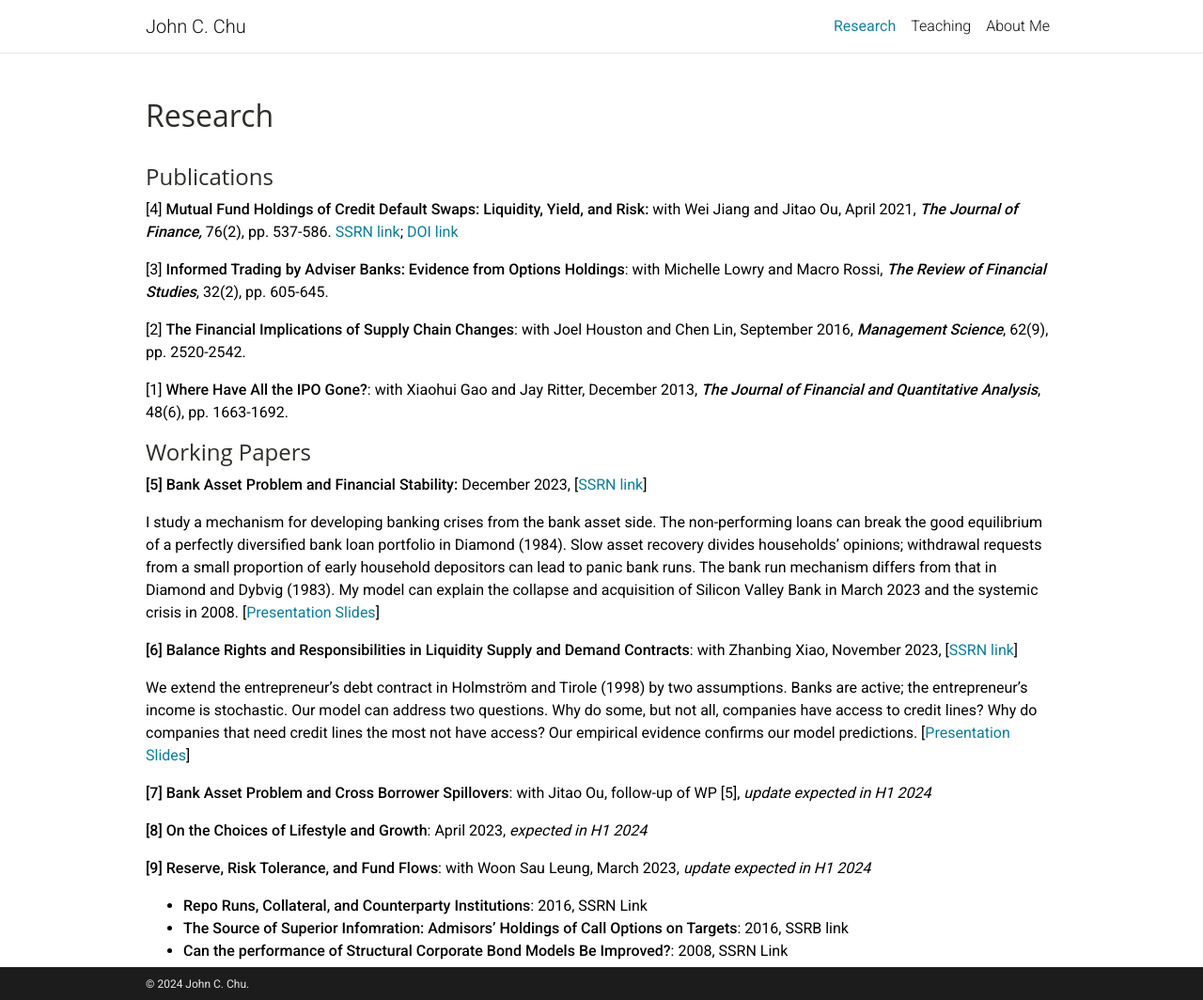
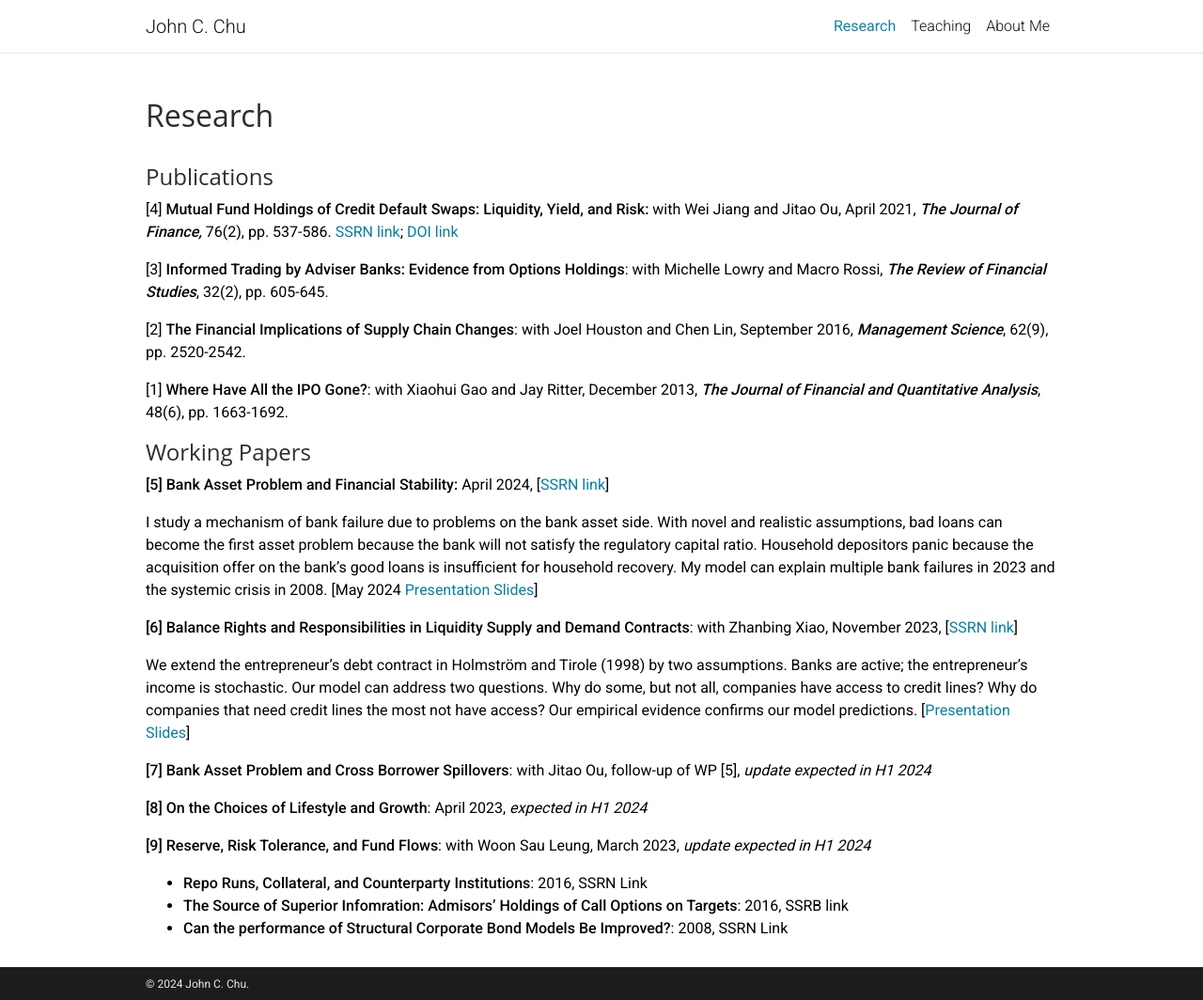
Before and after one commit to johnchu2022/website, a Jekyll site: the page built from _pages/research.md, in a window 1280 px wide and 1064 px high. Shown: the whole window at 94% size. Built offline with Jekyll 4.4.1, drawn with Linux system fonts in a browser that asks for light colours; a style sheet for code colours, icons or effects is not loaded.

Commit message:
Update Pages “research”

```diff
--- a/_pages/research.md
+++ b/_pages/research.md
@@ -17,9 +17,9 @@
 
 #### Working Papers
 
-**\[5] Bank Asset Problem and Financial Stability:** December 2023, [[SSRN link](https://papers.ssrn.com/sol3/papers.cfm?abstract_id=4649359)]
+**\[5] Bank Asset Problem and Financial Stability:** April 2024, [[SSRN link](https://papers.ssrn.com/sol3/papers.cfm?abstract_id=4649359)]
 
-I study a mechanism for developing banking crises from the bank asset side. The non-performing loans can break the good equilibrium of a perfectly diversified bank loan portfolio in Diamond (1984). Slow asset recovery divides households' opinions; withdrawal requests from a small proportion of early household depositors can lead to panic bank runs. The bank run mechanism differs from that in Diamond and Dybvig (1983). My model can explain the collapse and acquisition of Silicon Valley Bank in March 2023 and the systemic crisis in 2008. [[Presentation Slides](https://www.dropbox.com/scl/fi/3mfm2k3zaaiazvqgahr3f/Banks_pres.pdf?rlkey=j47jsowynn2mci74cix4e2wdz&dl=0)[](https://www.dropbox.com/scl/fi/0d0k94sac9psjogyjxpnw/Banks_pres.pdf?rlkey=0cjopbjvq4o78ubn8fx8lbbke&dl=0)]
+I study a mechanism of bank failure due to problems on the bank asset side. With novel and realistic assumptions, bad loans can become the first asset problem because the bank will not satisfy the regulatory capital ratio. Household depositors panic because the acquisition offer on the bank’s good loans is insufficient for household recovery.  My model can explain multiple bank failures in 2023 and the systemic crisis in 2008. [May 2024 [Presentation Slides](https://www.dropbox.com/scl/fi/3mfm2k3zaaiazvqgahr3f/Banks_pres.pdf?rlkey=j47jsowynn2mci74cix4e2wdz&dl=0)[](https://www.dropbox.com/scl/fi/0d0k94sac9psjogyjxpnw/Banks_pres.pdf?rlkey=0cjopbjvq4o78ubn8fx8lbbke&dl=0)]
 
 **\[6] B﻿alance Rights and Responsibilities in Liquidity Supply and Demand Contracts**: with Zhanbing Xiao, November 2023, [](https://papers.ssrn.com/sol3/papers.cfm?abstract_id=4649372)[[SSRN link](https://papers.ssrn.com/sol3/papers.cfm?abstract_id=4649372)]
 
```
